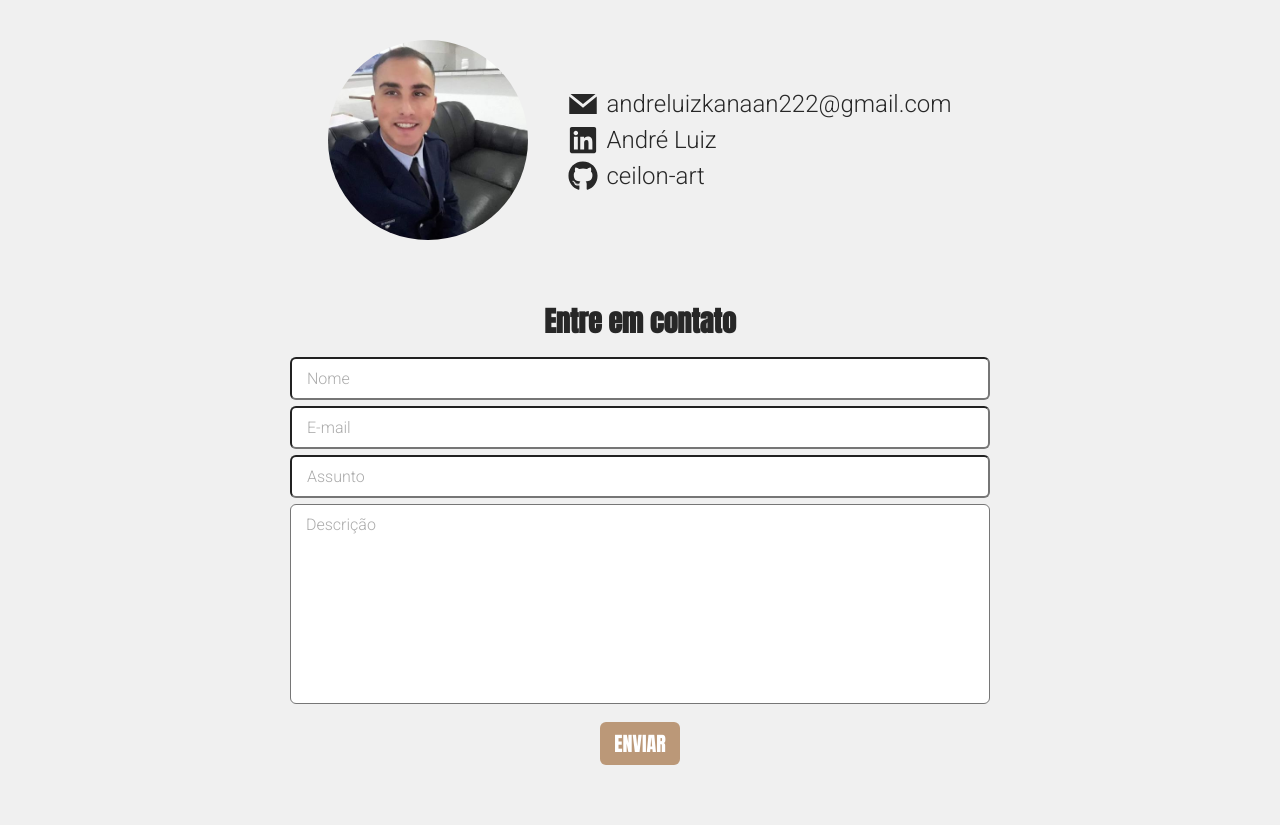
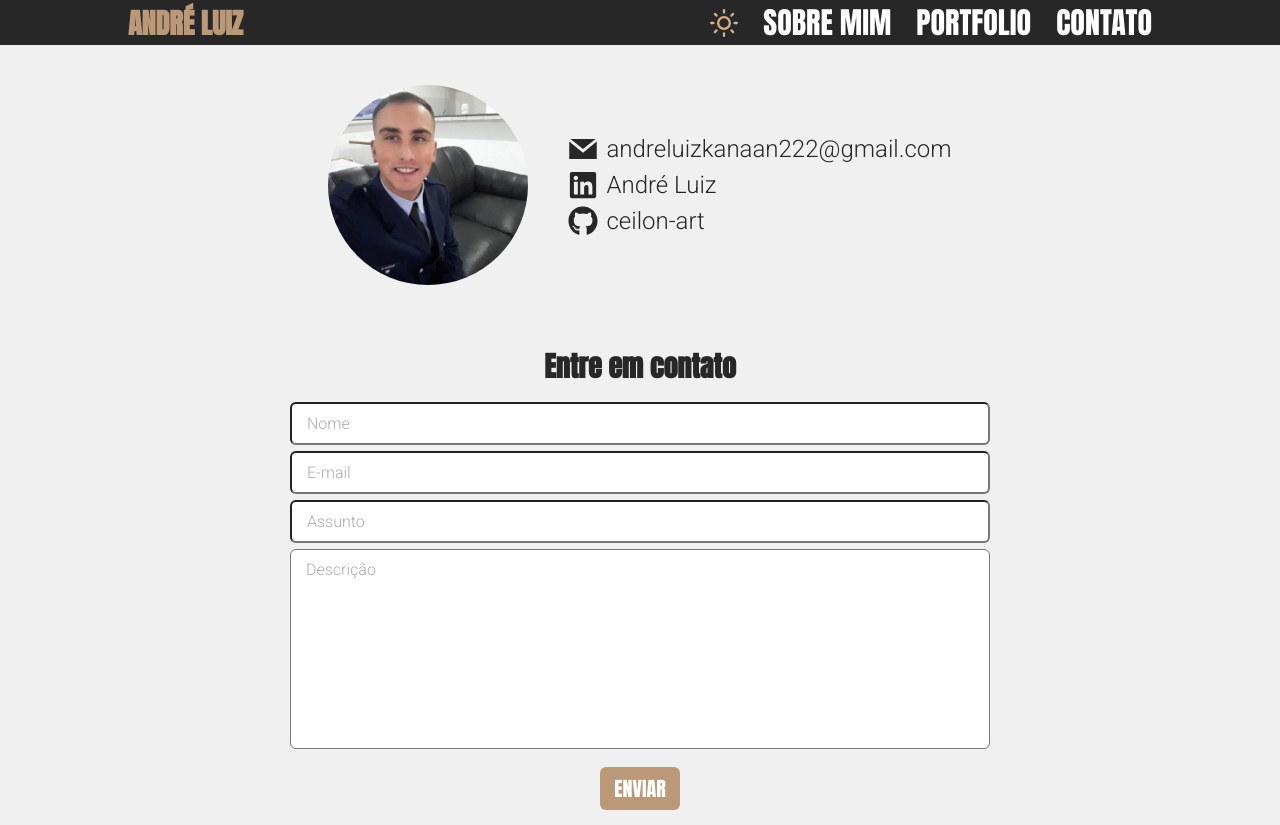
Before and after one commit to ceilon-art/My_Site, a Next.js app: page /contato in a window 1280 px wide. Before the commit the page ends 800 px from the top, so only its background shows below. Built offline with nearby package versions, Linux system fonts and the light colour scheme.

Commit message:
Moving Navbar

```diff
--- a/pages/_app.tsx
+++ b/pages/_app.tsx
@@ -2,6 +2,7 @@ import React from 'react';
 import { AppProps } from 'next/app';
 import GlobalStyle from '../styles/globals';
 import { ThemeProvider, useTheme } from '../context/theme';
+import Navbar from '../components/Navbar';
 
 const MyApp: React.FC<AppProps> = ({ Component, pageProps }) => {
   const { theme, lockScroll } = useTheme();
@@ -10,7 +11,10 @@ const MyApp: React.FC<AppProps> = ({ Component, pageProps }) => {
   <>
     <ThemeProvider>
       <GlobalStyle theme={theme} lock={lockScroll} />
-      <Component {...pageProps} />
+      <div>
+        <Navbar />
+        <Component {...pageProps} />
+      </div>
     </ThemeProvider>
   </>
 )}
--- a/pages/contato.tsx
+++ b/pages/contato.tsx
@@ -1,6 +1,6 @@
 import React, { useCallback, useState } from 'react';
 import { ToastContainer, toast } from 'react-toastify';
-import { FaGithub, FaInstagram, FaYoutube, FaLinkedin } from 'react-icons/fa';
+import { FaGithub, FaLinkedin } from 'react-icons/fa';
 import { GrMail } from 'react-icons/gr';
 
 import {
--- a/pages/index.tsx
+++ b/pages/index.tsx
@@ -1,12 +1,10 @@
 import React from 'react';
 import { FaGithub } from 'react-icons/fa';
-import Navbar from '../components/Navbar';
 import { Container, Hello, Section, SocialMedia } from '../styles/indexStyles';
 
 const Home: React.FC = () => {
   return (
     <>
-      <Navbar />
       <Container>
         <Hello>
           <img src="/foto_perfil.jpeg" alt="" />
```
